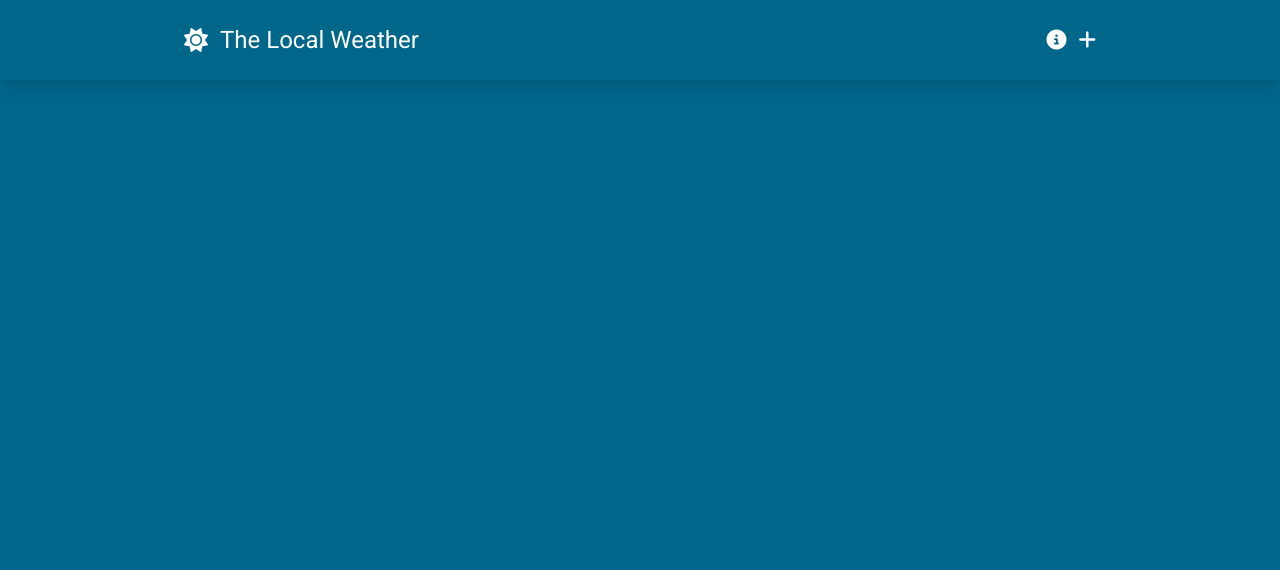
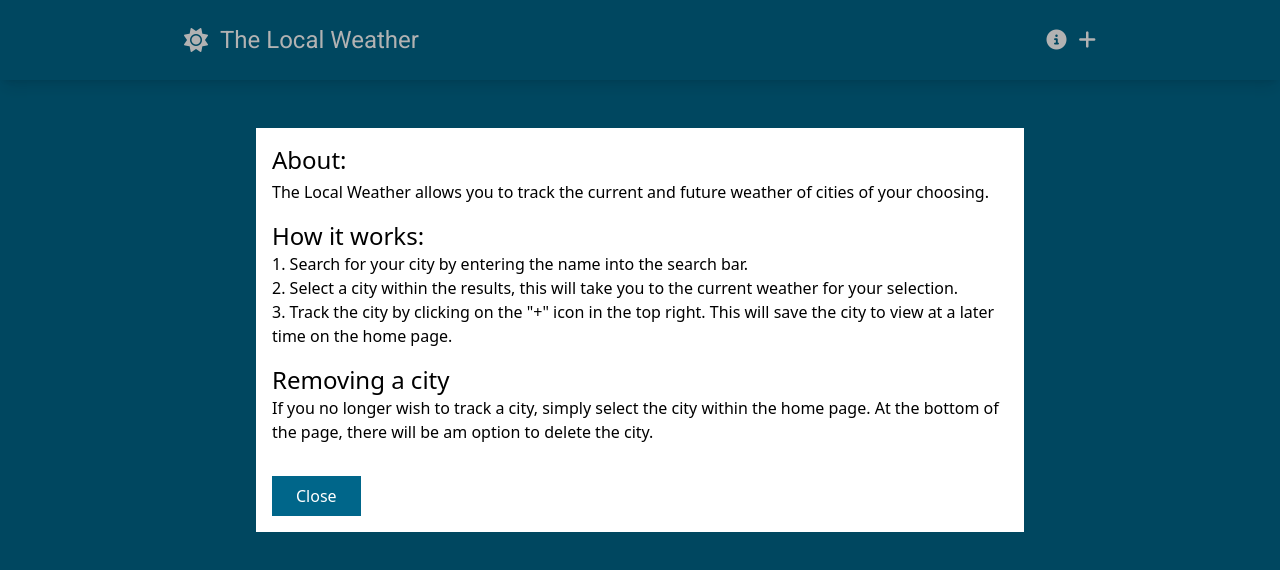
Before and after one commit to itisMilan/VueWeatherApp, a Vue app in the folder vue-project/: page / in a window 1280 px wide. Both pictures are taken after a click on the icon 1056 px from the left and 40 px from the top of the page. Shown: the top 570 px of the page. Built offline with nearby package versions, Linux system fonts and the light colour scheme.

Commit message:
Finished basic ui

```diff
--- /dev/null
+++ b/vue-project/src/components/BaseModal.vue
@@ -0,0 +1,49 @@
+<template>
+  <Teleport to="body">
+    <Transition name="modal-outer">
+      <div v-show="modalActive"
+        class="absolute w-full bg-black bg-opacity-30 h-screen top-0 left-0 flex justify-center px-8">
+        <Transition name="model-inner">
+          <div v-if="modalActive" class="p-4 bg-white self-start mt-32 max-w-screen-md">
+            <slot />
+            <button class="text-white mt-8 bg-weather-primary py-2 px-6
+              " @click="$emit('close-modal')">Close</button>
+          </div>
+        </Transition>
+      </div>
+    </Transition>
+  </Teleport>
+</template>
+
+<script setup>
+defineEmits(['close-modal'])
+defineProps({
+  modalActive: {
+    type: Boolean,
+    default: false,
+  }
+})
+
+</script>
+
+<style scoped>
+.modal-outer-enter-active, .modal-outer-leave-active {
+  transition: opacity 0.3s cubic-bezier(0.52, 0.02, 0.19, 1.02);
+}
+.modal-outer-enter-from, .modal-outer-leave-to {
+  opacity: 0;
+}
+.modal-inner-enter-active {
+  transition: all 0.3s cubic-bezier(0.52, 0.02, 0.19, 1.02) 0.15s;
+}
+.modal-inner-enter-from{
+  transition:all 0.3s cubic-bezier(0.52, 0.02, 0.19, 1.02);
+}
+.modal-inner-enter-from {
+  opacity: 0;
+  transform: scale(0.8);
+}
+.modal-inner-leave-to {
+  transform: scale(0.8);
+}
+</style>
--- a/vue-project/src/components/SiteNavigation.vue
+++ b/vue-project/src/components/SiteNavigation.vue
@@ -10,16 +10,57 @@
             </RouterLink>
 
             <div class="flex gap-3 flex-1 justify-end">
-                <i class="fa-solid fa-circle-info text-xl hover:text-weather-secondary duration-150 cursor-pointer"></i>
+                <i class="fa-solid fa-circle-info text-xl hover:text-weather-secondary duration-150 cursor-pointer"
+                    @click="toggleModal"></i>
                 <i class="fa-solid fa-plus text-xl hover:text-weather-secondary duration-150 cursor-pointer"></i>
 
             </div>
+
         </nav>
+        <BaseModal :modalActive="modalActive" @close-modal="toggleModal">
+            <div class="text-black">
+                <h1 class="text-2xl mb-1">About:</h1>
+                <p class="mb-4">
+                    The Local Weather allows you to track the current and
+                    future weather of cities of your choosing.
+                </p>
+                <h2 class="text-2xl">How it works:</h2>
+                <ol class="list-decimal list-inside mb-4">
+                    <li>
+                        Search for your city by entering the name into the
+                        search bar.
+                    </li>
+                    <li>
+                        Select a city within the results, this will take
+                        you to the current weather for your selection.
+                    </li>
+                    <li>
+                        Track the city by clicking on the "+" icon in the
+                        top right. This will save the city to view at a
+                        later time on the home page.
+                    </li>
+                </ol>
 
+                <h2 class="text-2xl">Removing a city</h2>
+                <p>
+                    If you no longer wish to track a city, simply select
+                    the city within the home page. At the bottom of the
+                    page, there will be am option to delete the city.
+                </p>
+            </div>
+        </BaseModal>
 
     </header>
 </template>
 
 <script setup>
+import { ref } from 'vue'
+import { RouterLink } from 'vue-router';
+import BaseModal from './BaseModal.vue'
+
+const modalActive = ref(null);
+const toggleModal = () => {
+    modalActive.value = !modalActive.value
+}
 
 </script>
```
